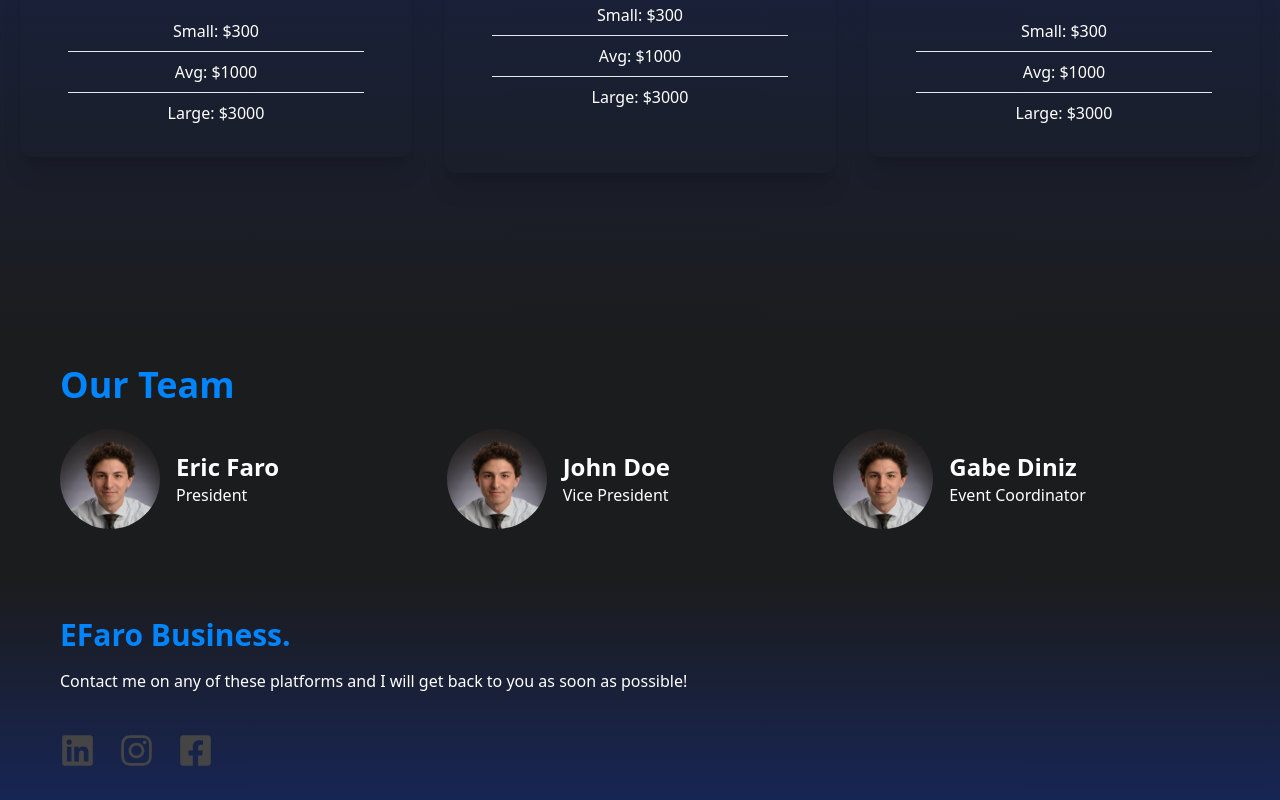
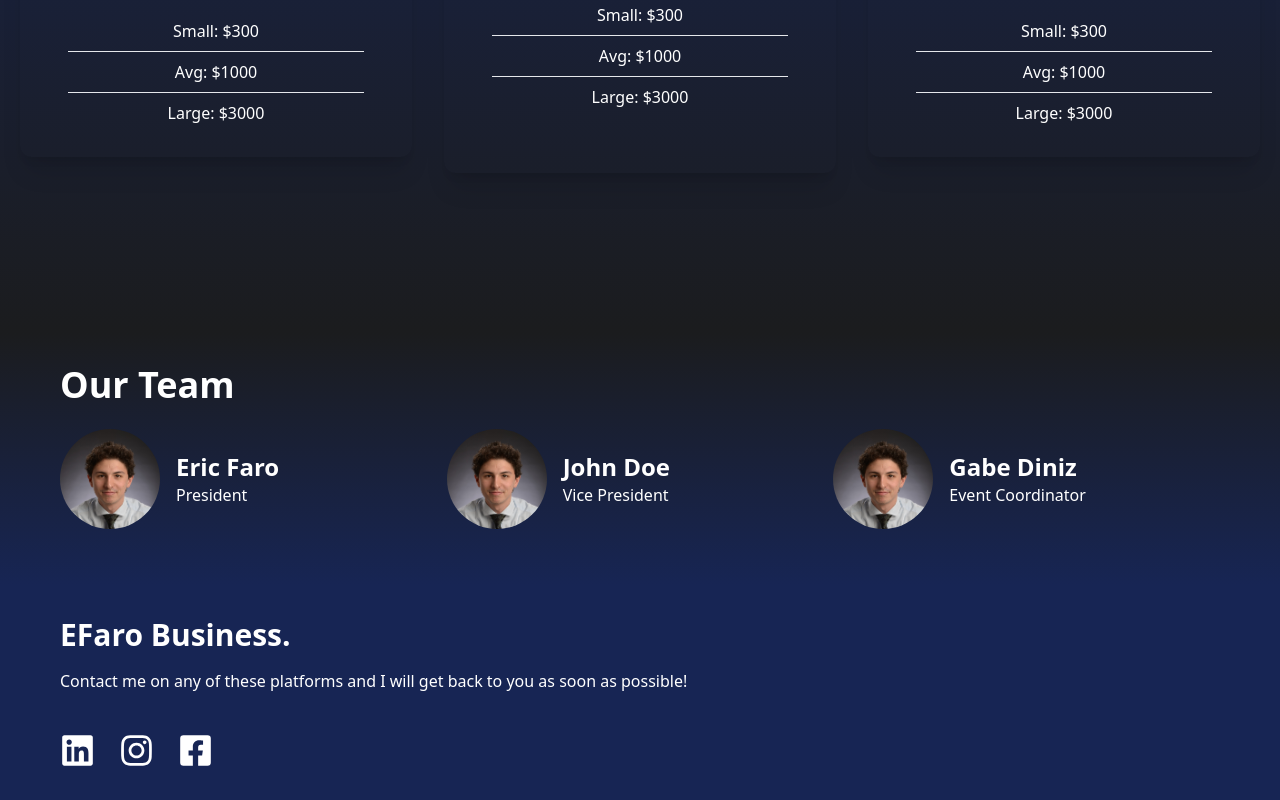
Before and after one commit to GabeDiniz/efaro-business, a React (Create React App) app: page / in a window 1280 px wide. Shown: the part 1947-2747 px from the top of the page. Built offline with nearby package versions, Linux system fonts and the light colour scheme.

Commit message:
Update: colors and animations

```diff
--- a/src/components/Footer.jsx
+++ b/src/components/Footer.jsx
@@ -3,23 +3,32 @@ import { FaFacebookSquare, FaInstagram, FaLinkedin } from "react-icons/fa";
 
 const Footer = () => {
   return (
-    <footer className="w-full text-white bg-gradient-to-t from-blue-950 to-back">
+    <footer className="w-full text-white bg-blue-950">
       <div className="max-w-[1240px] mx-auto grid md:grid-cols-1 py-8 px-4 md:px-10">
-        <h1 className="w-full text-3xl font-bold text-accentLight">
+        <h1 className="w-full text-3xl font-bold text-white">
           EFaro Business.
         </h1>
         <p className="py-4">
           Contact me on any of these platforms and I will get back to you as
           soon as possible!
         </p>
-        <div className="flex gap-6 md:w-[75%] mt-6 text-darkCard">
-          <a href="https://www.linkedin.com/in/ericfariasdefaro/">
+        <div className="flex gap-6 md:w-[75%] mt-6 text-white">
+          <a
+            className=" hover:scale-125 duration-300"
+            href="https://www.linkedin.com/in/ericfariasdefaro/"
+          >
             <FaLinkedin size={35} />
           </a>
-          <a href="https://www.instagram.com/ericfaro/">
+          <a
+            className=" hover:scale-125 duration-300"
+            href="https://www.instagram.com/ericfaro/"
+          >
             <FaInstagram size={35} />
           </a>
-          <a href="https://www.google.ca/">
+          <a
+            className=" hover:scale-125 duration-300"
+            href="https://www.google.ca/"
+          >
             <FaFacebookSquare size={35} />
           </a>
         </div>
--- a/src/components/Navbar.jsx
+++ b/src/components/Navbar.jsx
@@ -11,9 +11,7 @@ const Navbar = () => {
   return (
     <nav className="flex justify-between items-center h-24 max-w-[1240px] mx-auto px-4 text-white">
       <img className="w-[100px] mx-auto my-4 p-4" src={Logo} alt="/" />
-      <h1 className="w-full text-3xl font-bold text-accentLight">
-        EFaro Business.
-      </h1>
+      <h1 className="w-full text-3xl font-bold text-white">EFaro Business.</h1>
       <ul className="hidden md:flex">
         <li className="p-4">Company</li>
         <li className="p-4">Resources</li>
--- a/src/components/OurTeam.jsx
+++ b/src/components/OurTeam.jsx
@@ -7,9 +7,9 @@ const OurTeam = () => {
   // const images = ["img-Eric", "img-John", "img-Gabe"];
 
   return (
-    <section className="w-full bg-back">
+    <section className="w-full bg-gradient-to-t from-blue-950 to-back">
       <div className="max-w-[1240px] mx-auto py-8 px-4 md:px-10">
-        <h1 className="md:text-4xl sm:text-3xl text-2xl font-bold text-accentLight">
+        <h1 className="md:text-4xl sm:text-3xl text-2xl font-bold text-white">
           Our Team
         </h1>
         <div className="grid md:grid-cols-3">
```
